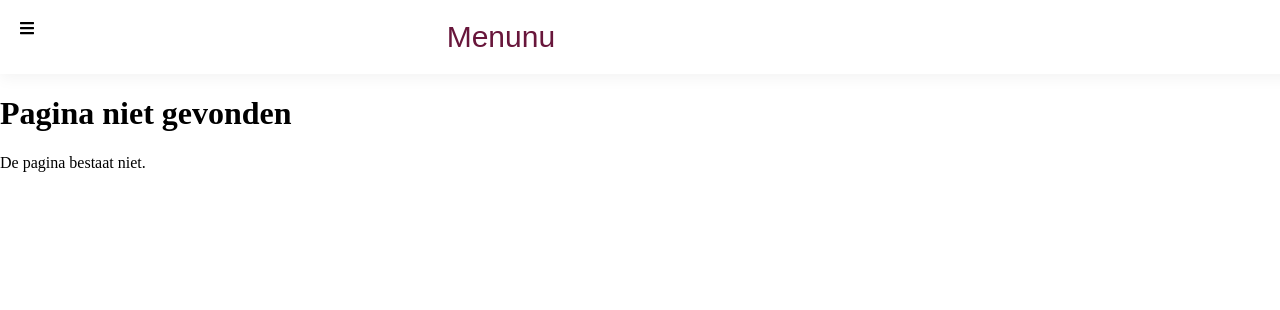
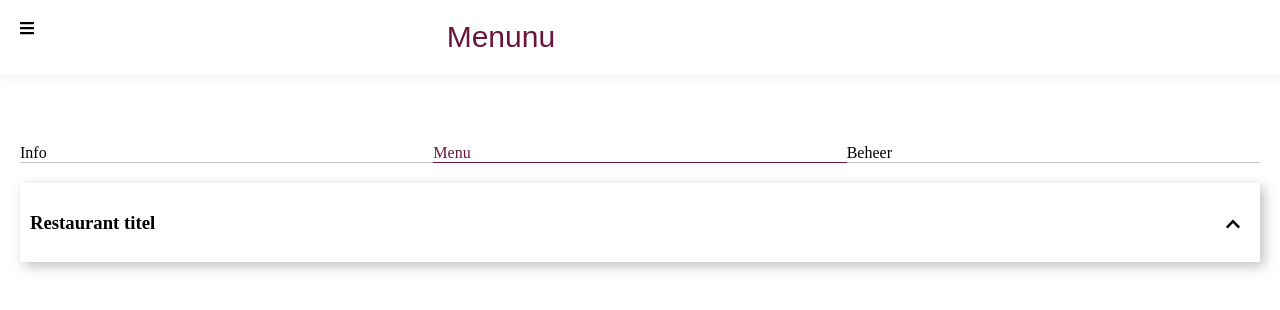
Before and after one commit to jaspervriends/medialab-2-menunu, a React (Create React App) app in the folder frontend/: page /create in a window 1280 px wide. Shown: the top 310 px of the page. Built offline with nearby package versions, Linux system fonts and the light colour scheme; a web font is replaced by a local one.

Commit message:
APP : add create page

```diff
--- a/frontend/src/App.js
+++ b/frontend/src/App.js
@@ -6,6 +6,7 @@ import PageNotFound from "./pages/PageNotFound/PageNotFound";
 import Header from "./components/Header/Header";
 import Nav from "./components/Nav/Nav"
 import Restaurant from "./pages/Restaurant/Restaurant";
+import Create from "./pages/Create/Create";
 
 function App() {
   const [showNav, setShowNav] = useState(false);
@@ -19,6 +20,7 @@ function App() {
       <Switch>
         <Route path={"/home"} component={Home} exact />
         <Route path={"/restaurant"} component={Restaurant} />
+        <Route path={"/create"} component={Create} />
         <Route path={"*"} component={PageNotFound} />
       </Switch>
     </BrowserRouter>
--- /dev/null
+++ b/frontend/src/pages/Create/Create.js
@@ -0,0 +1,46 @@
+import React, { useState } from "react";
+import "./create.scss";
+import Tabmenu from "../../components/Tabmenu/Tabmenu";
+import MenuCategory from "../../components/MenuCategory/MenuCategory";
+
+export default function Restaurant() {
+  const [currentPage, setCurrentPage] = useState("menu");
+  const menuItems = [
+    {
+        title: "Info",
+        value: "info"
+    },
+    {
+        title: "Menu",
+        value: "menu"
+    },
+    {
+        title: "Beheer",
+        value: "beheer"
+    }
+];
+
+  return (
+    <div className={"container"}>
+      <div className={"restaurant"}>
+        <div className={"restaurant__header"}></div>
+        <Tabmenu onChange={(value) => setCurrentPage(value)} value={currentPage} menuItems={menuItems}/>
+      </div>
+
+      {currentPage === "info" && (
+          <div className={"restaurant__info"}>Het verhaal van Bram Ladage begon in 1967, met een druk bezochte patatkraam op de markt van Rotterdam.
+            Bram: ”Ik ben op de markt opgegroeid. Vier uur of half vijf opstaan en dan keihard aanpoten tussen de klapperende zeilen. Vanaf mijn elfde hielp ik mijn vader met de patat, vanaf mijn zestiende stond ik bij mijn moeder tussen de stoffen. Dat vond ik maar niks. Twee jaar later had ik mijn eigen patatkraam.
+            Inmiddels is Bram Ladage uitgegroeid tot een franchiseformule met 30+ filialen in Rotterdam en omstreken!
+          </div>
+      )}
+      {currentPage === "menu" && (
+          <div className={"restaurant__menu"}>
+            <MenuCategory />
+          </div>
+      )}
+      {currentPage === "beheer" && (
+          <div>beheer</div>
+      )}
+    </div>
+  );
+}
--- /dev/null
+++ b/frontend/src/pages/Create/create.scss
@@ -0,0 +1 @@
+@import '../../app.scss';
```
